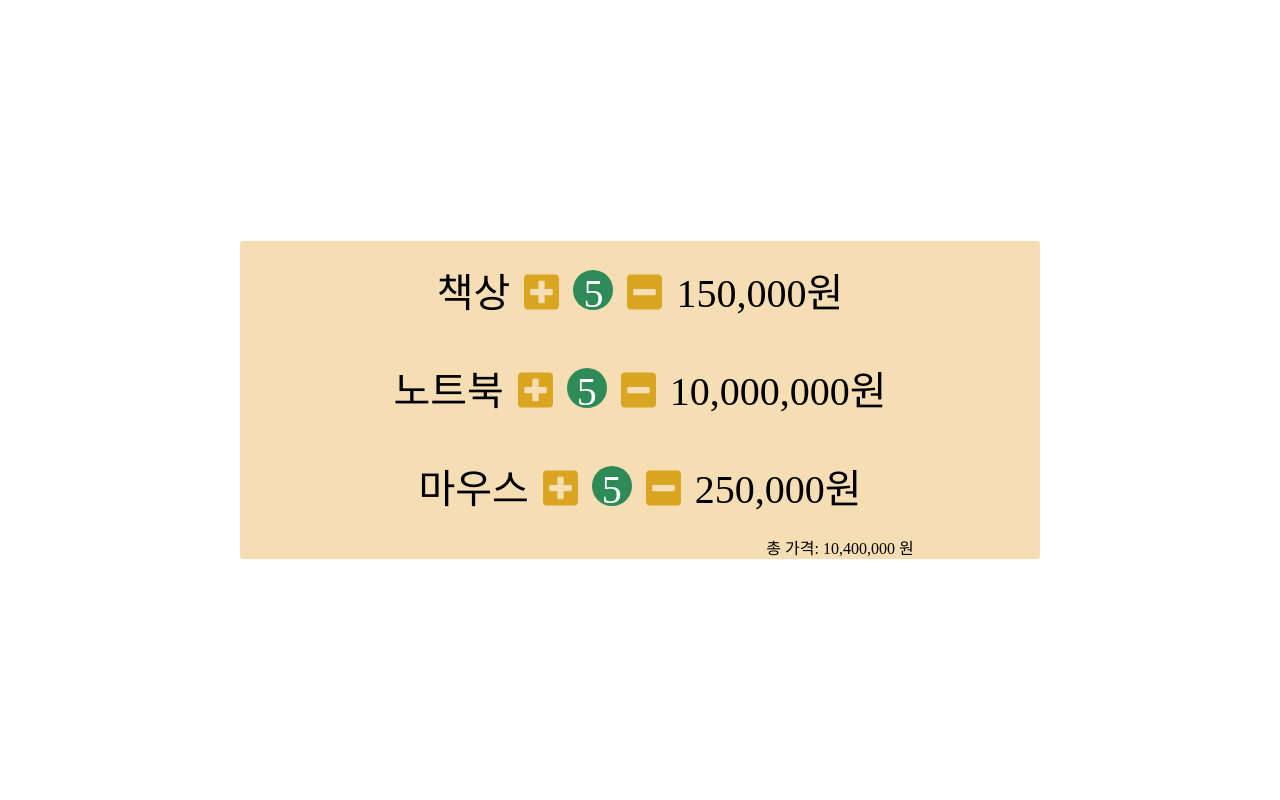
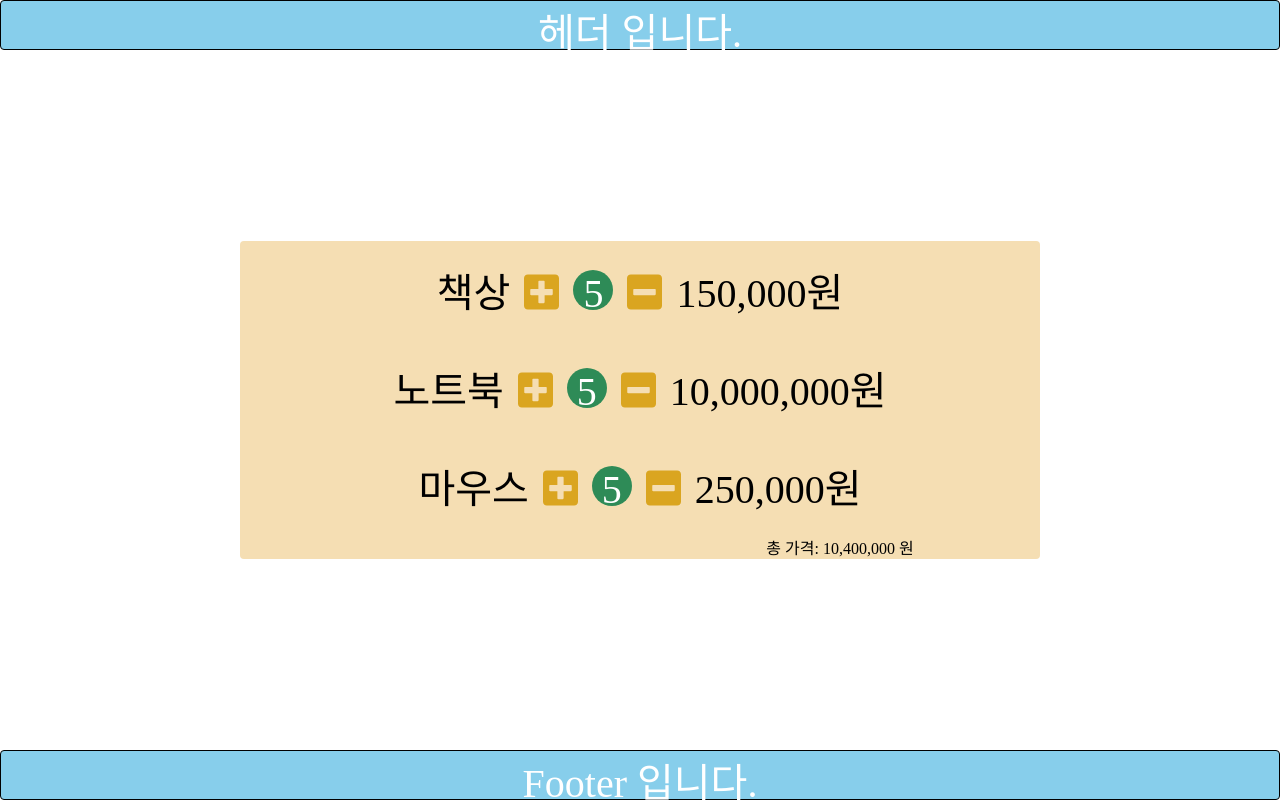
Before and after one commit to SpearJin/project3, a React (Create React App) app: page / in a window 1280 px wide. Built offline with nearby package versions, Linux system fonts and the light colour scheme.

Commit message:
Header&Footer: Component

```diff
--- a/src/App.js
+++ b/src/App.js
@@ -1,11 +1,15 @@
 import './App.css';
 import Cart from './components/Cart';
+import Footer from './components/Footer';
+import Header from './components/Header';
 
 function App() {
   return (
-    <div>
+    <>
+      <Header />
       <Cart />
-    </div>
+      <Footer />
+    </>
   );
 }
 
--- a/src/components/Cart.js
+++ b/src/components/Cart.js
@@ -9,7 +9,8 @@ const CartProduct = styled.div`
   align-items: center;
   justify-content: center;
   width: 100%;
-  height: 100vh;
+
+  height: calc(100vh - 100px);
 `;
 
 const ProductWraaper = styled.div`
--- /dev/null
+++ b/src/components/Footer.js
@@ -0,0 +1,22 @@
+import styled from 'styled-components';
+
+const FooterCompoent = styled.div`
+  display: flex;
+  justify-content: center;
+  position: fixed;
+  bottom: 0;
+  left: 0;
+  width: 100%;
+  height: 50px;
+  border: 1px solid black;
+  border-radius: 4px;
+  background-color: skyblue;
+  color: white;
+  font-size: 2.5rem;
+`;
+
+function Footer() {
+  return <FooterCompoent>Footer 입니다.</FooterCompoent>;
+}
+
+export default Footer;
--- /dev/null
+++ b/src/components/Header.js
@@ -0,0 +1,19 @@
+import styled from 'styled-components';
+
+const HeaderCompoent = styled.div`
+  display: flex;
+  justify-content: center;
+  width: 100%;
+  height: 50px;
+  border: 1px solid black;
+  border-radius: 4px;
+  background-color: skyblue;
+  color: white;
+  font-size: 2.5rem;
+`;
+
+function Header() {
+  return <HeaderCompoent>헤더 입니다.</HeaderCompoent>;
+}
+
+export default Header;
```
